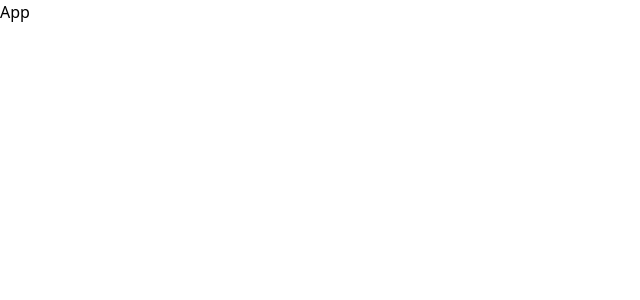
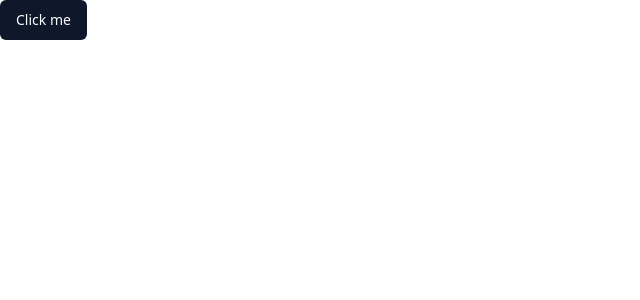
Before and after one commit to frshaad/react-weather, a React (Vite) app: page / in a window 1280 px wide. Shown: the top 300 px of the page, without its empty margins (0-640 px from the left). Built offline with nearby package versions, Linux system fonts and the light colour scheme.

Commit message:
add shadcn-ui

```diff
--- a/src/App.tsx
+++ b/src/App.tsx
@@ -1,3 +1,9 @@
+import { Button } from './components/ui/button'
+
 export default function App() {
-  return <div>App</div>
+  return (
+    <div>
+      <Button>Click me</Button>
+    </div>
+  )
 }
--- /dev/null
+++ b/src/components/ui/button.tsx
@@ -0,0 +1,57 @@
+/* eslint-disable react-refresh/only-export-components */
+import { Slot } from '@radix-ui/react-slot'
+import { cva, type VariantProps } from 'class-variance-authority'
+import * as React from 'react'
+
+import { cn } from '@/lib/utils'
+
+const buttonVariants = cva(
+  'inline-flex items-center justify-center whitespace-nowrap rounded-md text-sm font-medium ring-offset-background transition-colors focus-visible:outline-none focus-visible:ring-2 focus-visible:ring-ring focus-visible:ring-offset-2 disabled:pointer-events-none disabled:opacity-50',
+  {
+    variants: {
+      variant: {
+        default: 'bg-primary text-primary-foreground hover:bg-primary/90',
+        destructive:
+          'bg-destructive text-destructive-foreground hover:bg-destructive/90',
+        outline:
+          'border border-input bg-background hover:bg-accent hover:text-accent-foreground',
+        secondary:
+          'bg-secondary text-secondary-foreground hover:bg-secondary/80',
+        ghost: 'hover:bg-accent hover:text-accent-foreground',
+        link: 'text-primary underline-offset-4 hover:underline',
+      },
+      size: {
+        default: 'h-10 px-4 py-2',
+        sm: 'h-9 rounded-md px-3',
+        lg: 'h-11 rounded-md px-8',
+        icon: 'size-10',
+      },
+    },
+    defaultVariants: {
+      variant: 'default',
+      size: 'default',
+    },
+  }
+)
+
+export interface ButtonProps
+  extends React.ButtonHTMLAttributes<HTMLButtonElement>,
+    VariantProps<typeof buttonVariants> {
+  asChild?: boolean
+}
+
+const Button = React.forwardRef<HTMLButtonElement, ButtonProps>(
+  ({ className, variant, size, asChild = false, ...props }, ref) => {
+    const Comp = asChild ? Slot : 'button'
+    return (
+      <Comp
+        className={cn(buttonVariants({ variant, size, className }))}
+        ref={ref}
+        {...props}
+      />
+    )
+  }
+)
+Button.displayName = 'Button'
+
+export { Button, buttonVariants }
--- a/src/index.css
+++ b/src/index.css
@@ -2,50 +2,75 @@
 @tailwind components;
 @tailwind utilities;
 
-/* CSS Reset */
-*,
-*::before,
-*::after {
-  box-sizing: border-box;
+@layer base {
+  :root {
+    --background: 0 0% 100%;
+    --foreground: 222.2 84% 4.9%;
+
+    --card: 0 0% 100%;
+    --card-foreground: 222.2 84% 4.9%;
+
+    --popover: 0 0% 100%;
+    --popover-foreground: 222.2 84% 4.9%;
+
+    --primary: 222.2 47.4% 11.2%;
+    --primary-foreground: 210 40% 98%;
+
+    --secondary: 210 40% 96.1%;
+    --secondary-foreground: 222.2 47.4% 11.2%;
+
+    --muted: 210 40% 96.1%;
+    --muted-foreground: 215.4 16.3% 46.9%;
+
+    --accent: 210 40% 96.1%;
+    --accent-foreground: 222.2 47.4% 11.2%;
+
+    --destructive: 0 84.2% 60.2%;
+    --destructive-foreground: 210 40% 98%;
+
+    --border: 214.3 31.8% 91.4%;
+    --input: 214.3 31.8% 91.4%;
+    --ring: 222.2 84% 4.9%;
+
+    --radius: 0.5rem;
+  }
+
+  .dark {
+    --background: 222.2 84% 4.9%;
+    --foreground: 210 40% 98%;
+
+    --card: 222.2 84% 4.9%;
+    --card-foreground: 210 40% 98%;
+
+    --popover: 222.2 84% 4.9%;
+    --popover-foreground: 210 40% 98%;
+
+    --primary: 210 40% 98%;
+    --primary-foreground: 222.2 47.4% 11.2%;
+
+    --secondary: 217.2 32.6% 17.5%;
+    --secondary-foreground: 210 40% 98%;
+
+    --muted: 217.2 32.6% 17.5%;
+    --muted-foreground: 215 20.2% 65.1%;
+
+    --accent: 217.2 32.6% 17.5%;
+    --accent-foreground: 210 40% 98%;
+
+    --destructive: 0 62.8% 30.6%;
+    --destructive-foreground: 210 40% 98%;
+
+    --border: 217.2 32.6% 17.5%;
+    --input: 217.2 32.6% 17.5%;
+    --ring: 212.7 26.8% 83.9%;
+  }
 }
 
-* {
-  margin: 0;
+@layer base {
+  * {
+    @apply border-border;
+  }
+  body {
+    @apply bg-background text-foreground;
+  }
 }
-
-body {
-  line-height: 1.5;
-  -webkit-font-smoothing: antialiased;
-}
-
-img,
-picture,
-video,
-canvas,
-svg {
-  display: block;
-  max-width: 100%;
-}
-
-input,
-button,
-textarea,
-select {
-  font: inherit;
-}
-
-p,
-h1,
-h2,
-h3,
-h4,
-h5,
-h6 {
-  overflow-wrap: break-word;
-}
-
-/* Create a root stacking context */
-#root,
-#__next {
-  isolation: isolate;
-}
--- /dev/null
+++ b/src/lib/utils.ts
@@ -0,0 +1,6 @@
+import { type ClassValue, clsx } from 'clsx'
+import { twMerge } from 'tailwind-merge'
+
+export function cn(...inputs: ClassValue[]) {
+  return twMerge(clsx(inputs))
+}
--- a/tailwind.config.js
+++ b/tailwind.config.js
@@ -1,8 +1,77 @@
 /** @type {import('tailwindcss').Config} */
-export default {
-  content: ['./index.html', './src/**/*.{js,ts,jsx,tsx}'],
+module.exports = {
+  darkMode: ['class'],
+  content: [
+    './pages/**/*.{ts,tsx}',
+    './components/**/*.{ts,tsx}',
+    './app/**/*.{ts,tsx}',
+    './src/**/*.{ts,tsx}',
+  ],
+  prefix: '',
   theme: {
-    extend: {},
+    container: {
+      center: true,
+      padding: '2rem',
+      screens: {
+        '2xl': '1400px',
+      },
+    },
+    extend: {
+      colors: {
+        border: 'hsl(var(--border))',
+        input: 'hsl(var(--input))',
+        ring: 'hsl(var(--ring))',
+        background: 'hsl(var(--background))',
+        foreground: 'hsl(var(--foreground))',
+        primary: {
+          DEFAULT: 'hsl(var(--primary))',
+          foreground: 'hsl(var(--primary-foreground))',
+        },
+        secondary: {
+          DEFAULT: 'hsl(var(--secondary))',
+          foreground: 'hsl(var(--secondary-foreground))',
+        },
+        destructive: {
+          DEFAULT: 'hsl(var(--destructive))',
+          foreground: 'hsl(var(--destructive-foreground))',
+        },
+        muted: {
+          DEFAULT: 'hsl(var(--muted))',
+          foreground: 'hsl(var(--muted-foreground))',
+        },
+        accent: {
+          DEFAULT: 'hsl(var(--accent))',
+          foreground: 'hsl(var(--accent-foreground))',
+        },
+        popover: {
+          DEFAULT: 'hsl(var(--popover))',
+          foreground: 'hsl(var(--popover-foreground))',
+        },
+        card: {
+          DEFAULT: 'hsl(var(--card))',
+          foreground: 'hsl(var(--card-foreground))',
+        },
+      },
+      borderRadius: {
+        lg: 'var(--radius)',
+        md: 'calc(var(--radius) - 2px)',
+        sm: 'calc(var(--radius) - 4px)',
+      },
+      keyframes: {
+        'accordion-down': {
+          from: { height: '0' },
+          to: { height: 'var(--radix-accordion-content-height)' },
+        },
+        'accordion-up': {
+          from: { height: 'var(--radix-accordion-content-height)' },
+          to: { height: '0' },
+        },
+      },
+      animation: {
+        'accordion-down': 'accordion-down 0.2s ease-out',
+        'accordion-up': 'accordion-up 0.2s ease-out',
+      },
+    },
   },
-  plugins: [],
+  plugins: [require('tailwindcss-animate')],
 }
--- a/tsconfig.json
+++ b/tsconfig.json
@@ -1,5 +1,9 @@
 {
   "compilerOptions": {
+    "baseUrl": ".",
+    "paths": {
+      "@/*": ["./src/*"]
+    },
     "target": "ES2020",
     "useDefineForClassFields": true,
     "lib": ["ES2020", "DOM", "DOM.Iterable"],
--- a/vite.config.ts
+++ b/vite.config.ts
@@ -1,7 +1,13 @@
 import react from '@vitejs/plugin-react-swc'
+import path from 'path'
 import { defineConfig } from 'vite'
 
 // https://vitejs.dev/config/
 export default defineConfig({
   plugins: [react()],
+  resolve: {
+    alias: {
+      '@': path.resolve(__dirname, './src'),
+    },
+  },
 })
```
Also changed, not shown: package.json (+8 -1 lines), components.json (added).
